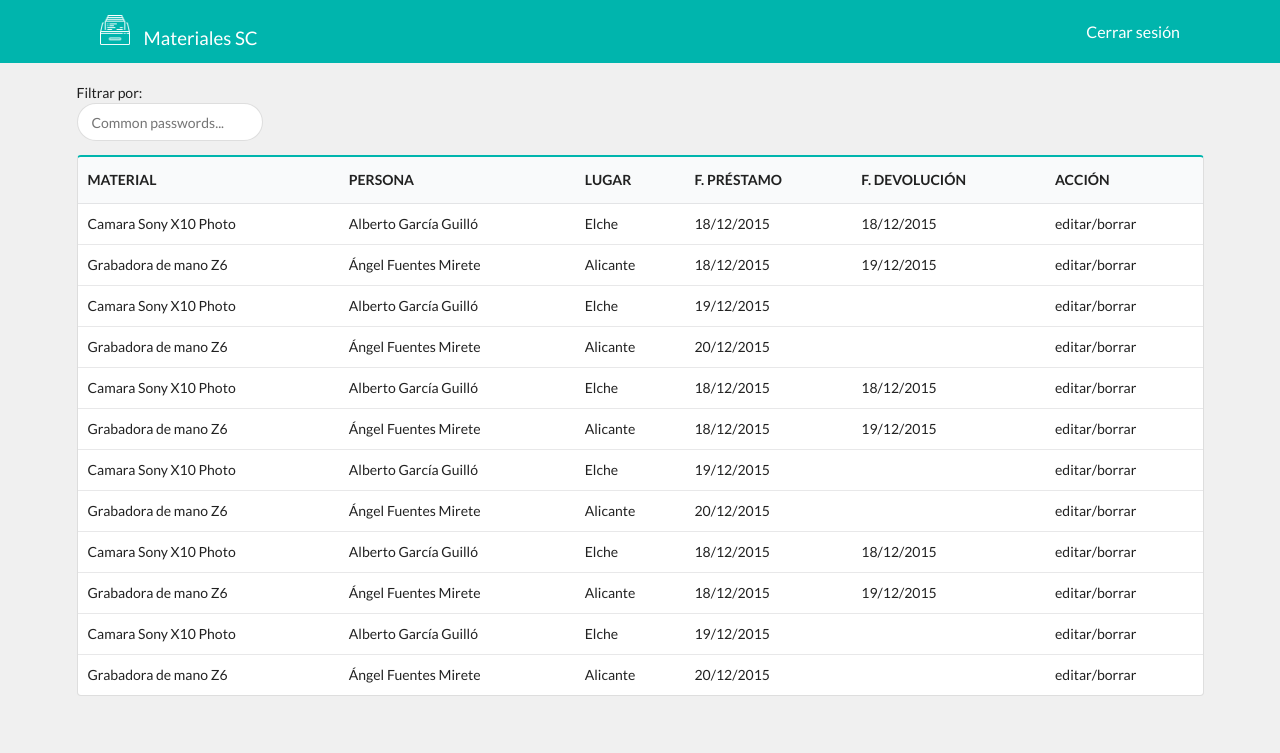
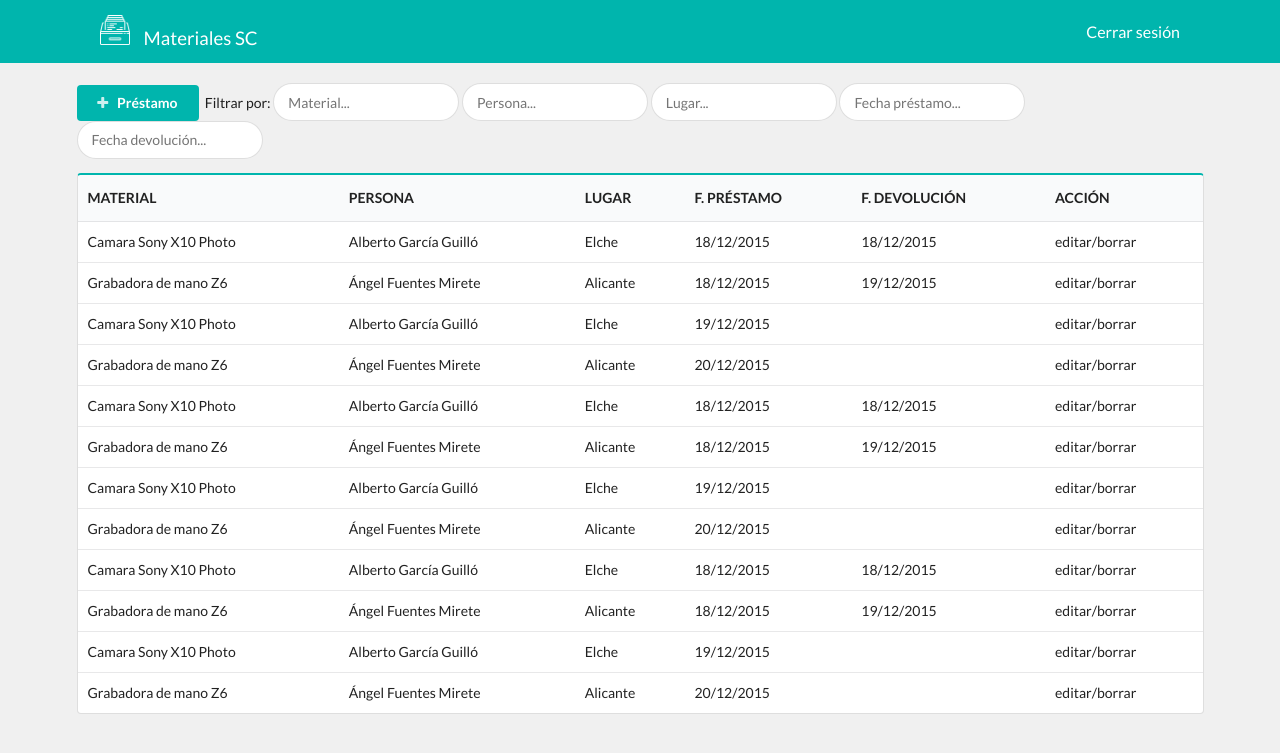
Before and after one commit to manutepowa/Material, a PHP site: page /views/prueba2.php in a window 1280 px wide. Shown: the top 753 px of the page. Run offline with PHP 8.4, Linux system fonts and the light colour scheme.

Commit message:
prueba 2

```diff
--- a/views/prueba2.php
+++ b/views/prueba2.php
@@ -5,23 +5,25 @@
 
   <div class="cabecera">
     <div class="ui container">
-      <!-- <div class="lmenu"> -->
         <img src="../site_map/images/logo.png" alt="logo">
         Materiales SC
-      <!-- </div> -->
-      <!-- <div class="rmenu"> -->
         <a href="salir.php">Cerrar sesión</a>
-      <!-- </div> -->
-      </div>
-      </div>
+    </div>
+  </div>
 
 <div class="ui container">
 
-Filtrar por:
+
   <div class="ui search">
-  <input class="prompt" type="text" placeholder="Common passwords...">
-  <div class="results"></div>
-</div>
+    <button class="ui teal button"><i class="add icon"></i>Préstamo</button>
+    Filtrar por:
+    <input class="prompt" type="text" placeholder="Material...">
+    <input class="prompt" type="text" placeholder="Persona...">
+    <input class="prompt" type="text" placeholder="Lugar...">
+    <input class="prompt" type="text" placeholder="Fecha préstamo...">
+    <input class="prompt" type="text" placeholder="Fecha devolución...">
+    <div class="results"></div>
+  </div>
 
     <table class="ui teal table">
       <thead>
```
